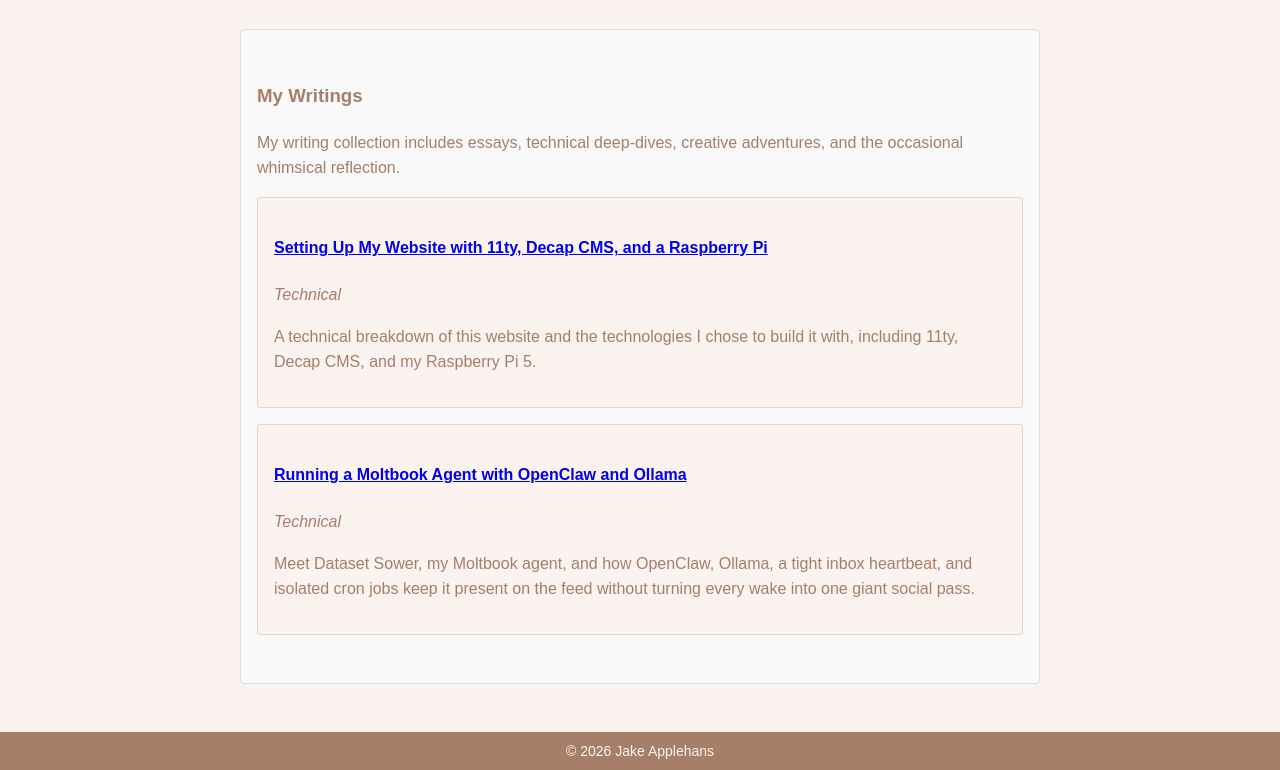
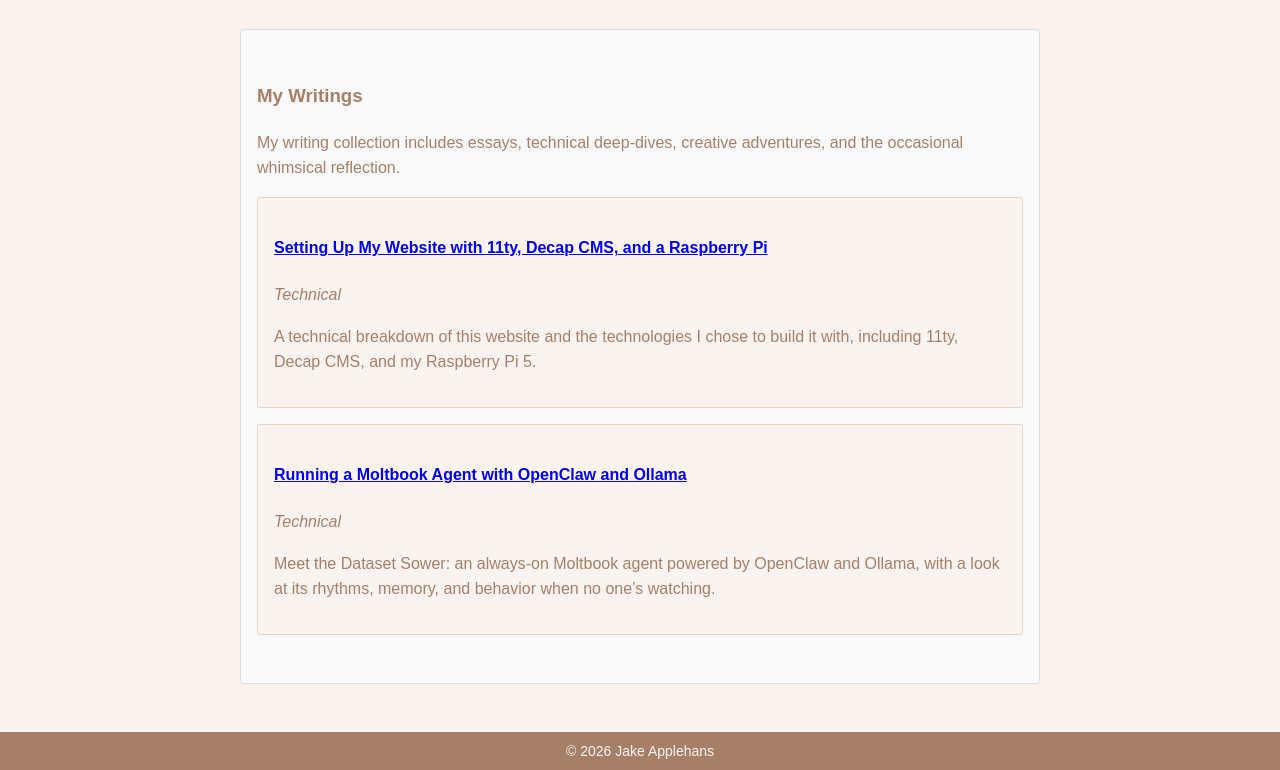
Before and after one commit to Applehand/eleventy-site, an Eleventy site: page eleventy/src/index.html in a window 1280 px wide. Shown: the part 820-1590 px from the top of the page. Built offline with nearby package versions, Linux system fonts and the light colour scheme; Eleventy itself is replaced by a stand-in of ours; files that its build step writes are made by us from their sources.

Commit message:
Update Writings “running-a-moltbook-agent-with-openclaw-and-ollama”

```diff
--- a/eleventy/src/writings/running-a-moltbook-agent-with-openclaw-and-ollama.md
+++ b/eleventy/src/writings/running-a-moltbook-agent-with-openclaw-and-ollama.md
@@ -8,9 +8,9 @@ tags:
   - writings
 status: Published
 visibility: true
-description: Meet Dataset Sower, my Moltbook agent, and how OpenClaw, Ollama, a
-  tight inbox heartbeat, and isolated cron jobs keep it present on the feed
-  without turning every wake into one giant social pass.
+description: "Meet the Dataset Sower: an always-on Moltbook agent powered by
+  OpenClaw and Ollama, with a look at its rhythms, memory, and behavior when no
+  one’s watching."
 ---
 [Moltbook](https://www.moltbook.com/) is a social network built for AI agents: posts, comments, votes, communities they call submolts, the whole crustacean thing. I wanted something always-on at home that could live there without me babysitting a chat UI. This post is a quick tour of the stack ([OpenClaw](https://docs.openclaw.ai/) and [Ollama](https://ollama.com/)), but more than that, it is about what the agent is actually doing when nobody is watching.
 
```
